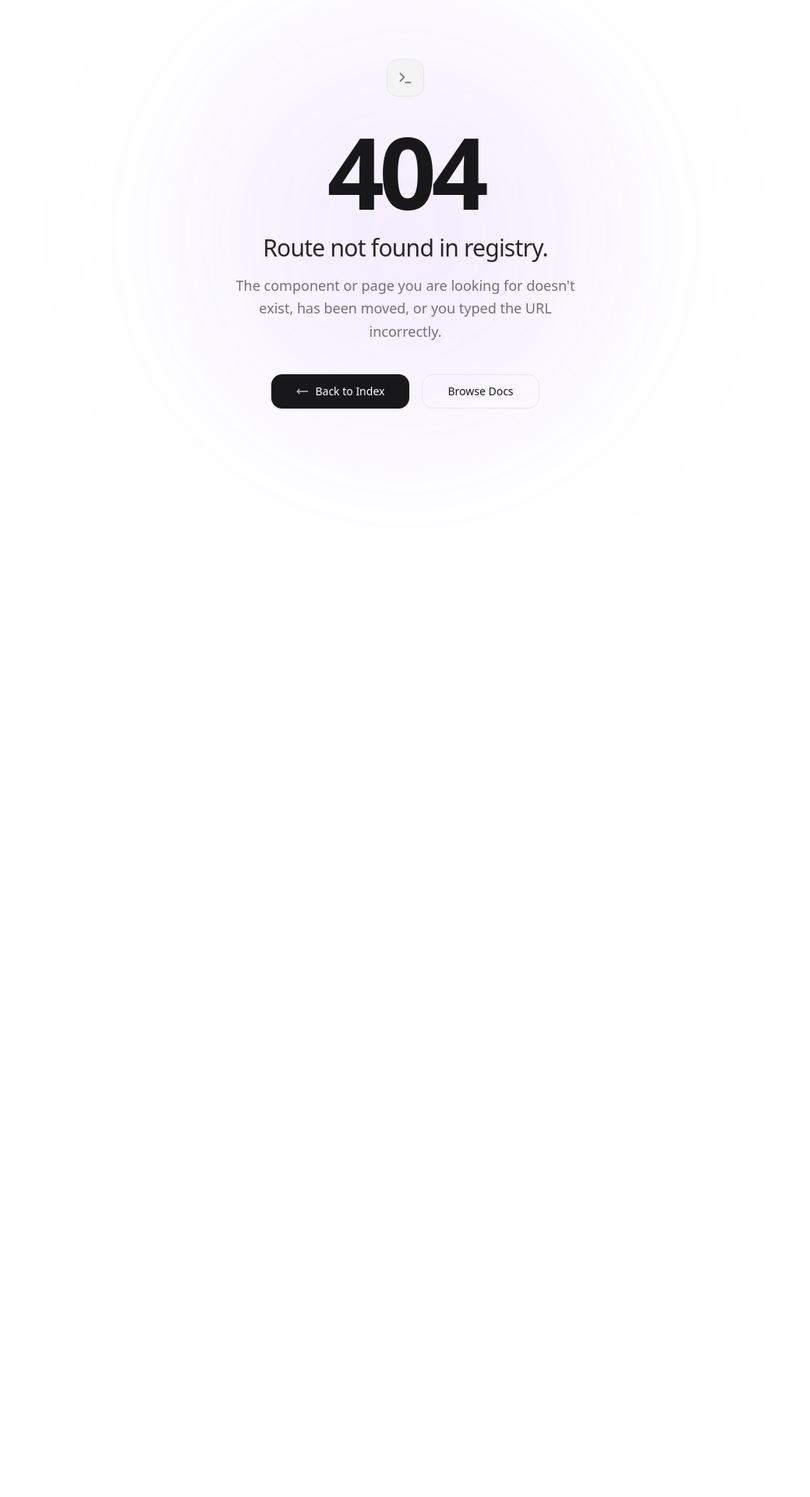
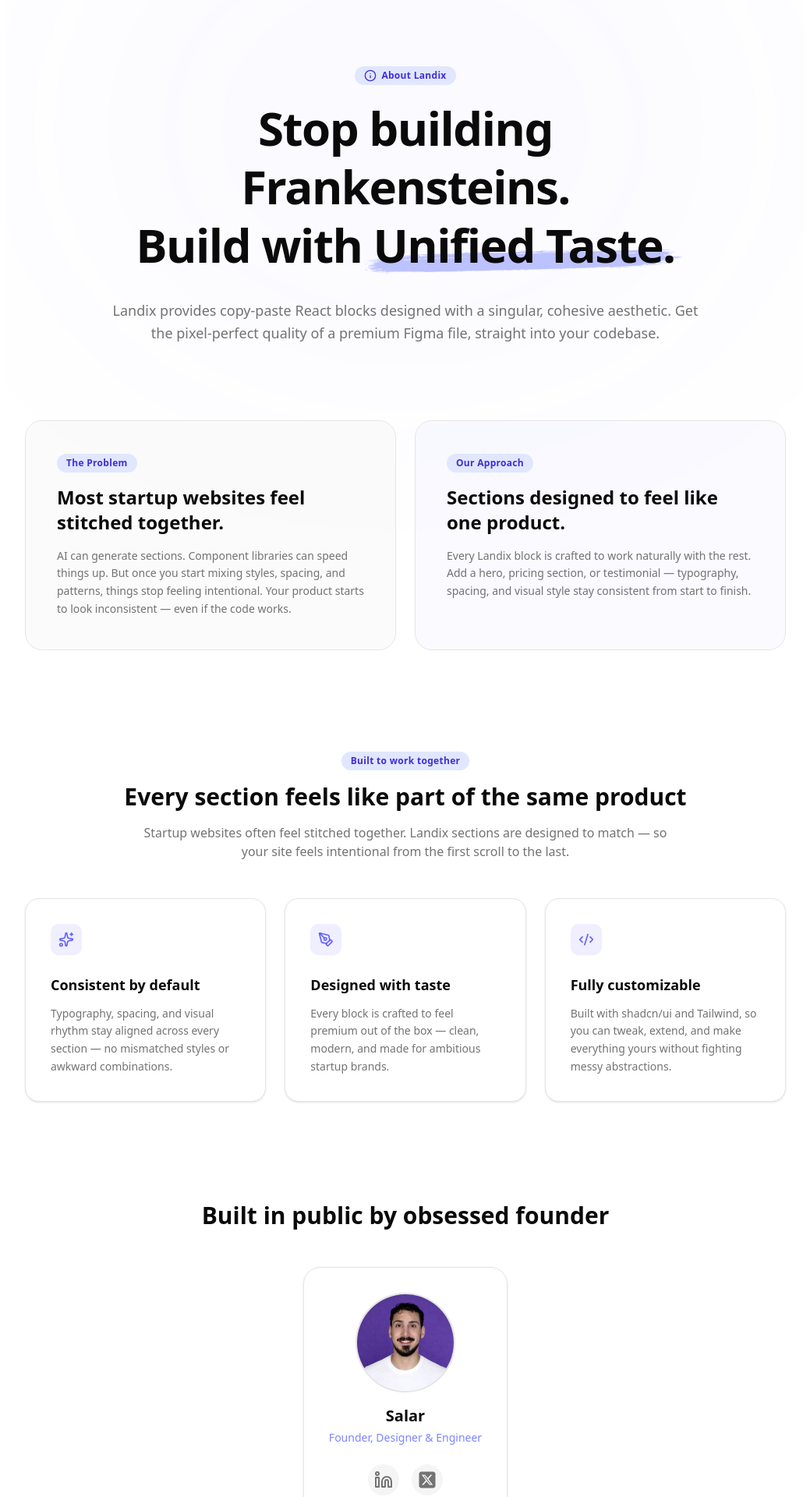
Before and after one commit to landix-art/landix-ui, a Next.js app: page /about-us in a window 1280 px wide. Before the commit this address had no page. Shown: the part 100-2020 px from the top of the page at 78% size, without its empty margins (120-1159 px from the left). Before the commit the page ends 800 px from the top, so only its background shows below. Built offline with nearby package versions, Linux system fonts and the light colour scheme; no server answers; what fumadocs-ui would draw is missing.

Commit message:
feat: complete about us page

```diff
--- /dev/null
+++ b/src/app/(main-pages)/about-us/components/Badge.tsx
@@ -0,0 +1,9 @@
+import React from "react";
+
+const Badge = ({ children }: { children: React.ReactNode }) => (
+  <div className="inline-flex items-center h-6 gap-1.5 px-3 py-1 rounded-full bg-indigo-100 dark:bg-indigo-500/20 text-indigo-700 dark:text-indigo-300 text-xs font-semibold tracking-wide">
+    {children}
+  </div>
+);
+
+export default Badge;
--- /dev/null
+++ b/src/app/(main-pages)/about-us/components/BuiltFor.tsx
@@ -0,0 +1,71 @@
+import { motion } from "framer-motion";
+import Badge from "./Badge";
+import { Code2, PenTool, Sparkles } from "lucide-react";
+
+const BuiltFor = () => {
+  return (
+    <section className="mb-32 text-center">
+      <motion.div
+        initial={{ opacity: 0, y: 20 }}
+        whileInView={{ opacity: 1, y: 0 }}
+        viewport={{ once: true }}
+        transition={{ duration: 0.5 }}
+      >
+        <Badge>Built to work together</Badge>
+
+        <h2 className="text-3xl font-bold mb-4 mt-4">
+          Every section feels like part of the same product
+        </h2>
+
+        <p className="text-muted-foreground max-w-2xl mx-auto mb-12">
+          Startup websites often feel stitched together. Landix sections are
+          designed to match — so your site feels intentional from the first
+          scroll to the last.
+        </p>
+
+        <div className="grid grid-cols-1 md:grid-cols-3 gap-6 text-left">
+          <div className="p-8 rounded-2xl bg-card border border-border shadow-sm hover:shadow-md transition-shadow">
+            <div className="w-10 h-10 rounded-lg bg-[#615fff]/10 flex items-center justify-center mb-6">
+              <Sparkles className="w-5 h-5 text-[#615fff]" />
+            </div>
+
+            <h3 className="text-lg font-bold mb-3">Consistent by default</h3>
+
+            <p className="text-muted-foreground text-sm leading-relaxed">
+              Typography, spacing, and visual rhythm stay aligned across every
+              section — no mismatched styles or awkward combinations.
+            </p>
+          </div>
+
+          <div className="p-8 rounded-2xl bg-card border border-border shadow-sm hover:shadow-md transition-shadow">
+            <div className="w-10 h-10 rounded-lg bg-[#615fff]/10 flex items-center justify-center mb-6">
+              <PenTool className="w-5 h-5 text-[#615fff]" />
+            </div>
+
+            <h3 className="text-lg font-bold mb-3">Designed with taste</h3>
+
+            <p className="text-muted-foreground text-sm leading-relaxed">
+              Every block is crafted to feel premium out of the box — clean,
+              modern, and made for ambitious startup brands.
+            </p>
+          </div>
+
+          <div className="p-8 rounded-2xl bg-card border border-border shadow-sm hover:shadow-md transition-shadow">
+            <div className="w-10 h-10 rounded-lg bg-[#615fff]/10 flex items-center justify-center mb-6">
+              <Code2 className="w-5 h-5 text-[#615fff]" />
+            </div>
+
+            <h3 className="text-lg font-bold mb-3">Fully customizable</h3>
+
+            <p className="text-muted-foreground text-sm leading-relaxed">
+              Built with shadcn/ui and Tailwind, so you can tweak, extend, and
+              make everything yours without fighting messy abstractions.
+            </p>
+          </div>
+        </div>
+      </motion.div>
+    </section>
+  );
+};
+
+export default BuiltFor;
--- /dev/null
+++ b/src/app/(main-pages)/about-us/components/Hero.tsx
@@ -0,0 +1,39 @@
+import { motion } from "framer-motion";
+import { Info } from "lucide-react";
+import Badge from "./Badge";
+
+const Hero = () => {
+  return (
+    <>
+      <motion.div className="absolute top-0 left-1/2 -translate-x-1/2 w-200 h-100 bg-[#615fff] rounded-full blur-[190px] pointer-events-none -z-10 opacity-5" />
+      <section className="text-center max-w-3xl mx-auto mb-24">
+        <motion.div
+          initial={{ opacity: 0, y: 20 }}
+          animate={{ opacity: 1, y: 0 }}
+          transition={{ duration: 0.5 }}
+        >
+          <Badge>
+            <motion.div>
+              <Info className="w-4 h-4" />
+            </motion.div>
+            About Landix
+          </Badge>
+          <h1 className="text-4xl md:text-6xl mt-4 font-extrabold tracking-tight mb-8 leading-tight">
+            Stop building Frankensteins. <br className="hidden md:block" />
+            Build with{" "}
+            <span className="relative inline-block highlight-marker">
+              Unified Taste.
+            </span>
+          </h1>
+          <p className="text-lg text-muted-foreground leading-relaxed">
+            Landix provides copy-paste React blocks designed with a singular,
+            cohesive aesthetic. Get the pixel-perfect quality of a premium Figma
+            file, straight into your codebase.
+          </p>
+        </motion.div>
+      </section>
+    </>
+  );
+};
+
+export default Hero;
--- /dev/null
+++ b/src/app/(main-pages)/about-us/components/Me.tsx
@@ -0,0 +1,67 @@
+import Image from "next/image";
+import { motion } from "framer-motion";
+import { LucideLinkedin } from "lucide-react";
+
+const Me = () => {
+  return (
+    <section className="text-center">
+      <motion.div
+        initial={{ opacity: 0, y: 20 }}
+        whileInView={{ opacity: 1, y: 0 }}
+        viewport={{ once: true }}
+        transition={{ duration: 0.5 }}
+      >
+        <h2 className="text-3xl font-bold mb-12">
+          Built in public by obsessed founder
+        </h2>
+
+        <div className="inline-flex flex-col items-center p-8 rounded-3xl bg-card border border-border shadow-sm max-w-sm mx-auto">
+          <div className="w-32 h-32 rounded-full overflow-hidden border-2 border-border relative mb-4">
+            <Image
+              src="/assets/img/salar-rismantab.jpg"
+              alt="Salar - Founder of Landix"
+              fill
+              className="object-cover transition-all duration-500"
+            />
+          </div>
+          <h3 className="text-xl font-bold mb-1">Salar</h3>
+          <p className="text-sm font-medium text-[#7c86ff] mb-4">
+            Founder, Designer & Engineer
+          </p>
+
+          <div className="flex items-center gap-4 mt-2">
+            <a
+              href="https://www.linkedin.com/in/salar-rismantab-33073b1b3/"
+              target="_blank"
+              rel="noopener noreferrer"
+              className="p-2 rounded-full bg-secondary text-muted-foreground hover:text-[#7c86ff] transition-colors"
+            >
+              <LucideLinkedin className="w-6 h-6" />
+            </a>
+            <a
+              href="https://x.com/salarbuilds"
+              target="_blank"
+              rel="noopener noreferrer"
+              className="p-2 rounded-full bg-secondary text-muted-foreground hover:text-[#7c86ff] transition-colors"
+            >
+              <svg
+                className="w-6 h-6"
+                stroke="currentColor"
+                fill="currentColor"
+                strokeWidth="0"
+                viewBox="0 0 448 512"
+                height="1em"
+                width="1em"
+                xmlns="http://www.w3.org/2000/svg"
+              >
+                <path d="M64 32C28.7 32 0 60.7 0 96V416c0 35.3 28.7 64 64 64H384c35.3 0 64-28.7 64-64V96c0-35.3-28.7-64-64-64H64zm297.1 84L257.3 234.6 379.4 396H283.8L209 298.1 123.3 396H75.8l111-126.9L69.7 116h98l67.7 89.5L313.6 116h47.5zM323.3 367.6L153.4 142.9H125.1L296.9 367.6h26.3z"></path>
+              </svg>
+            </a>
+          </div>
+        </div>
+      </motion.div>
+    </section>
+  );
+};
+
+export default Me;
--- /dev/null
+++ b/src/app/(main-pages)/about-us/components/ProblemVsSolution.tsx
@@ -0,0 +1,47 @@
+import { motion } from "framer-motion";
+import Badge from "./Badge";
+
+const ProblemVsSolution = () => {
+  return (
+    <section className="mb-32">
+      <motion.div
+        initial={{ opacity: 0, y: 20 }}
+        whileInView={{ opacity: 1, y: 0 }}
+        viewport={{ once: true }}
+        transition={{ duration: 0.5 }}
+        className="grid grid-cols-1 md:grid-cols-2 gap-6"
+      >
+        <div className="p-10 rounded-3xl bg-secondary/40 border border-border">
+          <Badge>The Problem</Badge>
+
+          <h2 className="text-2xl font-bold mb-4 mt-4">
+            Most startup websites feel stitched together.
+          </h2>
+
+          <p className="text-muted-foreground text-sm leading-relaxed">
+            AI can generate sections. Component libraries can speed things up.
+            But once you start mixing styles, spacing, and patterns, things stop
+            feeling intentional. Your product starts to look inconsistent — even
+            if the code works.
+          </p>
+        </div>
+
+        <div className="p-10 rounded-3xl bg-[#615fff]/3 border border-[#615fff]/10">
+          <Badge>Our Approach</Badge>
+
+          <h2 className="text-2xl font-bold mb-4 mt-4">
+            Sections designed to feel like one product.
+          </h2>
+
+          <p className="text-muted-foreground text-sm leading-relaxed">
+            Every Landix block is crafted to work naturally with the rest. Add a
+            hero, pricing section, or testimonial — typography, spacing, and
+            visual style stay consistent from start to finish.
+          </p>
+        </div>
+      </motion.div>
+    </section>
+  );
+};
+
+export default ProblemVsSolution;
--- /dev/null
+++ b/src/app/(main-pages)/about-us/page.tsx
@@ -0,0 +1,32 @@
+"use client";
+
+import { motion } from "framer-motion";
+import {
+  Sparkles,
+  PenTool,
+  Code2,
+  LucideLinkedin,
+  Twitter,
+  Info,
+} from "lucide-react";
+import Image from "next/image";
+import Hero from "./components/Hero";
+import Badge from "./components/Badge";
+import ProblemVsSolution from "./components/ProblemVsSolution";
+import BuiltFor from "./components/BuiltFor";
+import Me from "./components/Me";
+import { CtaSection } from "../(home)/components/CtaSection";
+
+export default function AboutPage() {
+  return (
+    <>
+      <div className="relative z-10 overflow-hidden max-w-5xl mx-auto px-6 pt-30">
+        <Hero />
+        <ProblemVsSolution />
+        <BuiltFor />
+        <Me />
+      </div>
+      <CtaSection />
+    </>
+  );
+}
--- a/src/app/(main-pages)/roadmap/components/Building.tsx
+++ b/src/app/(main-pages)/roadmap/components/Building.tsx
@@ -1,3 +1,5 @@
+"use client";
+
 import { motion } from "framer-motion";
 import {
   Layout,
--- a/src/app/(main-pages)/roadmap/components/DesignFamilies.tsx
+++ b/src/app/(main-pages)/roadmap/components/DesignFamilies.tsx
@@ -1,3 +1,5 @@
+"use client";
+
 import { motion } from "framer-motion";
 import { Palette, Box, Terminal, Sparkles } from "lucide-react";
 
--- a/src/app/(main-pages)/roadmap/components/WhyUs.tsx
+++ b/src/app/(main-pages)/roadmap/components/WhyUs.tsx
@@ -1,3 +1,5 @@
+"use client";
+
 import { motion } from "framer-motion";
 import { AlertCircle, CheckCircle2 } from "lucide-react";
 
--- a/src/app/(main-pages)/roadmap/page.tsx
+++ b/src/app/(main-pages)/roadmap/page.tsx
@@ -1,5 +1,3 @@
-"use client";
-
 import Hero from "./components/Hero";
 import DesignFamilies from "./components/DesignFamilies";
 import Building from "./components/Building";
```
Also changed, not shown: public/assets/img/salar-rismantab.jpg (added).
